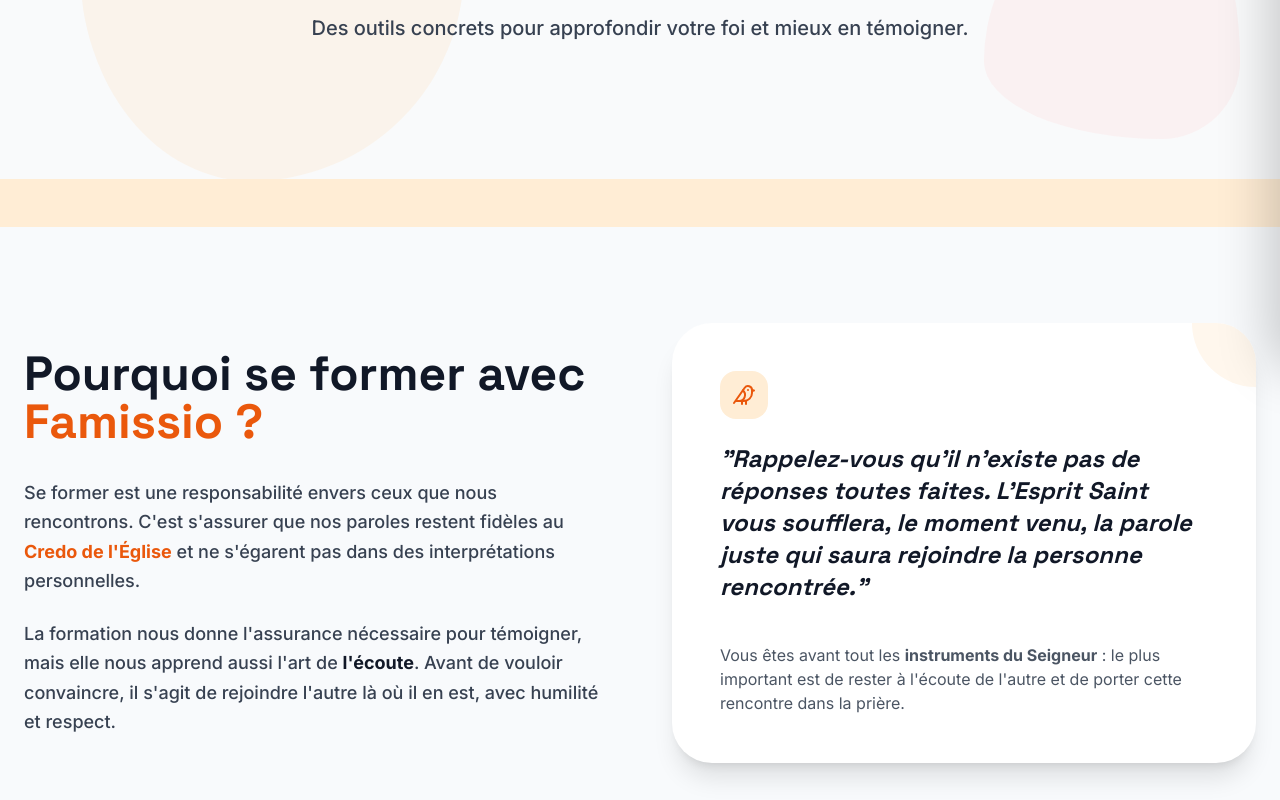
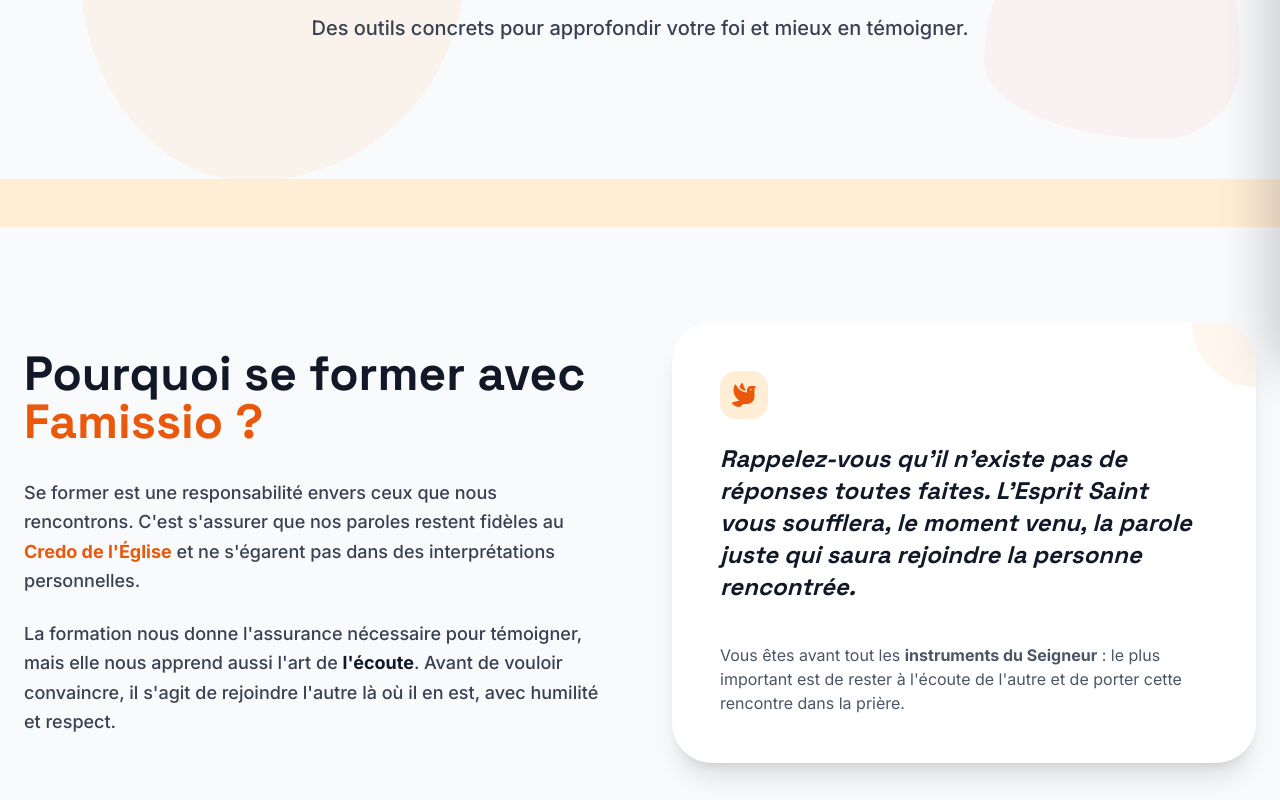
Before and after one commit to anselmecallens-source/famissio-antigravity, a React (Vite) app: page /formation in a window 1280 px wide. Shown: the part 435-1235 px from the top of the page. Built offline with nearby package versions, Linux system fonts and the light colour scheme.

Commit message:
Suppression des guillemets et mise en place de l'icône de colombe dans la section Pourquoi se former

```diff
--- a/src/pages/Formation.jsx
+++ b/src/pages/Formation.jsx
@@ -1,5 +1,5 @@
 import React, { useState } from 'react';
-import { X, ChevronRight, ChevronDown, BookOpen, MessageCircle, Flame, Maximize2, Send, Bird } from 'lucide-react';
+import { X, ChevronRight, ChevronDown, BookOpen, MessageCircle, Flame, Maximize2, Send } from 'lucide-react';
 import { Link } from 'react-router-dom';
 
 const FormationsPage = () => {
@@ -463,11 +463,11 @@
 
                             <div className="relative space-y-6">
                                 <div className="w-12 h-12 rounded-2xl bg-orange-100 flex items-center justify-center mb-6">
-                                    <Bird className="w-6 h-6 text-orange-600" />
+                                    <i className="fa-solid fa-dove text-2xl text-orange-600"></i>
                                 </div>
 
                                 <blockquote className="text-xl lg:text-2xl font-bold text-gray-900 leading-snug italic" style={{ fontFamily: 'Space Grotesk, sans-serif' }}>
-                                    "Rappelez-vous qu'il n'existe pas de réponses toutes faites. L'Esprit Saint vous soufflera, le moment venu, la parole juste qui saura rejoindre la personne rencontrée."
+                                    Rappelez-vous qu'il n'existe pas de réponses toutes faites. L'Esprit Saint vous soufflera, le moment venu, la parole juste qui saura rejoindre la personne rencontrée.
                                 </blockquote>
 
                                 <div className="pt-4 border-t border-gray-100">
```
